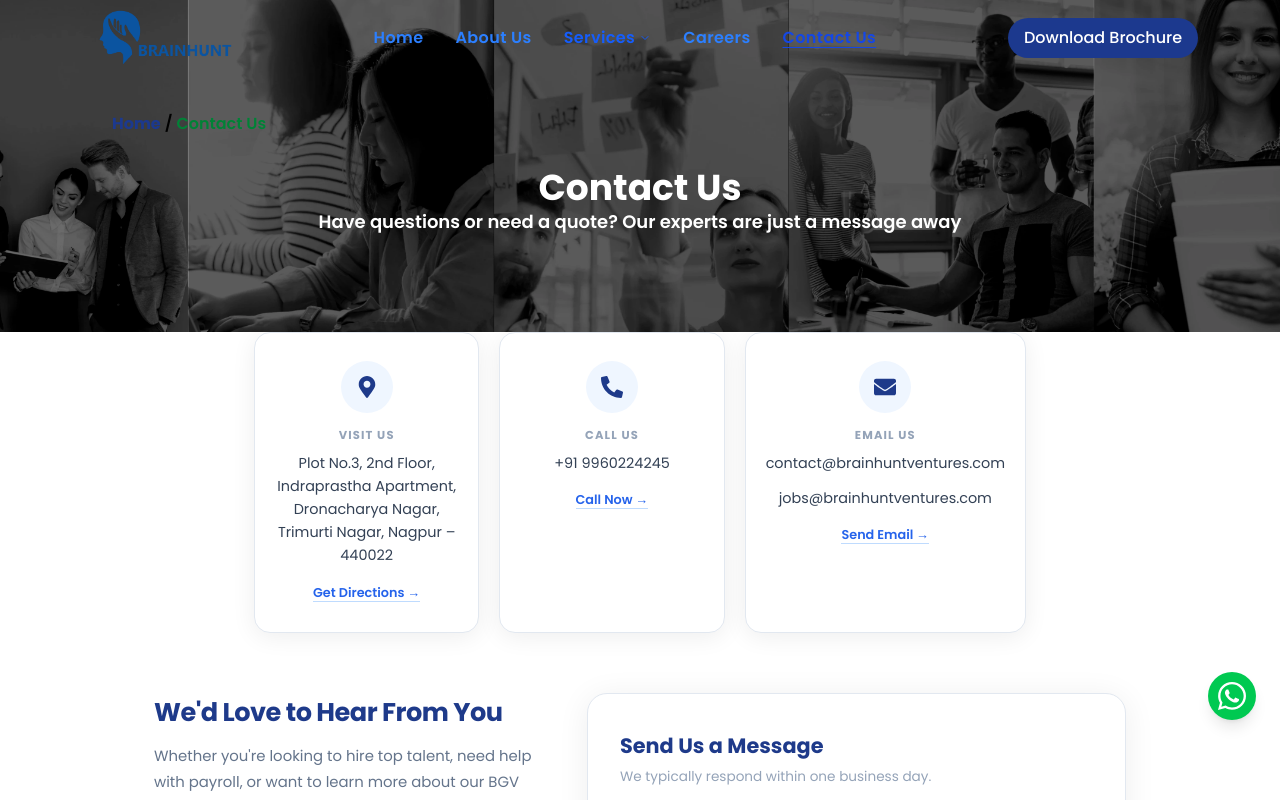
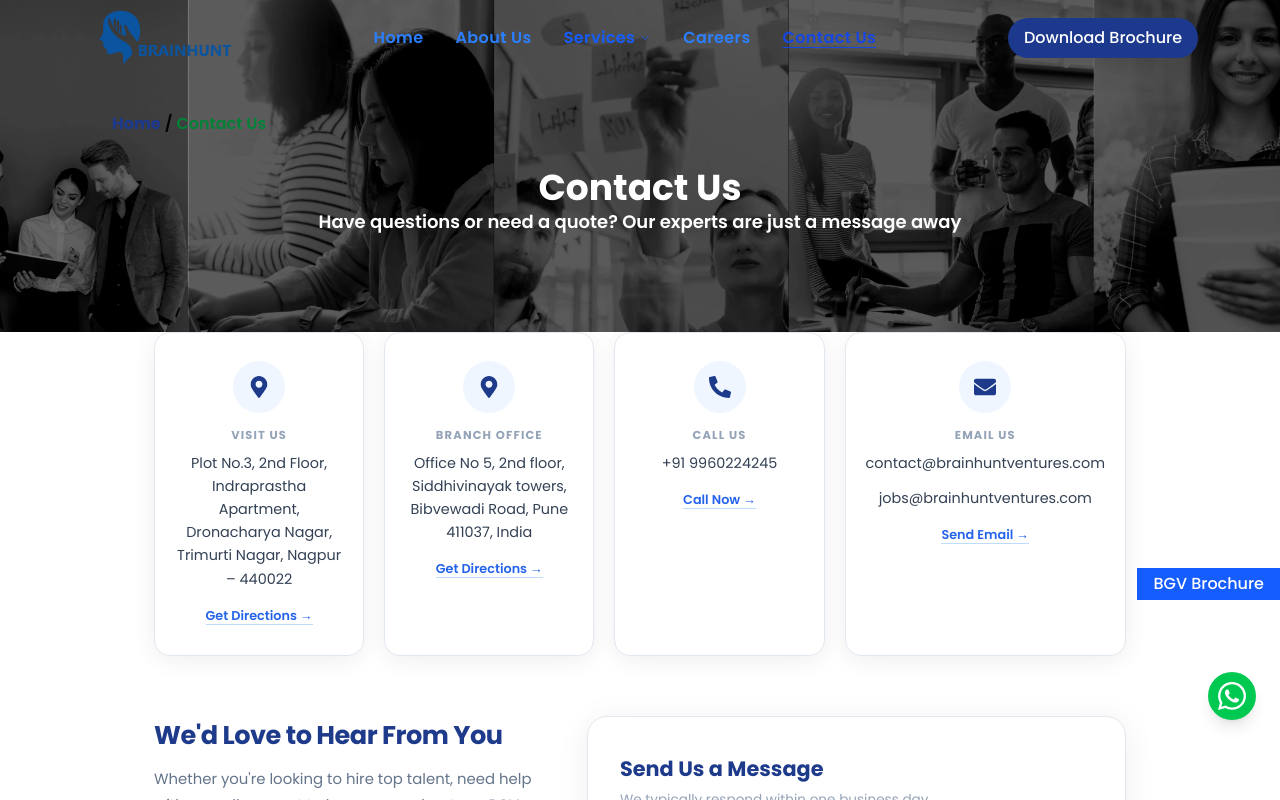
Before and after one commit to achalturkar/BrainhuntVentures, a Next.js app: page /contact in a window 1280 px wide. Shown: the top 800 px of the page. Built offline with nearby package versions, Linux system fonts and the light colour scheme.

Commit message:
address brochure add

```diff
--- a/app/layout.js
+++ b/app/layout.js
@@ -4,6 +4,7 @@ import TopUpButton from "@/components/TopUpButton/TopUpButton";
 import Whatsapp from "@/components/Whatsapp/Whatsapp";
 import Navbar from "@/components/Navbar/Navbar";
 import Footer from "@/components/Footer/Footer";
+import BgvButton from "@/components/BGV/BgvButton";
 
 const poppins = Poppins({
   subsets: ['latin'],
@@ -27,6 +28,7 @@ export default function RootLayout({ children }) {
         {children}
         <TopUpButton />
         <Whatsapp />
+        <BgvButton/>
         <Footer/>
       </body>
     </html>
--- /dev/null
+++ b/components/BGV/BgvButton.jsx
@@ -0,0 +1,18 @@
+import Link from "next/link";
+
+
+
+const BgvButton = () => {
+
+
+    return (
+        <Link href="/BVPL Background-Verification-Services.pdf" target="/blank">
+
+            <div className=" fixed bottom-50 right-0 p-1 bg-blue-600 text-white px-4 font-medium cursor-pointer hover:bg-blue-800 transition">
+            BGV Brochure
+            </div>
+        </Link>
+    )
+}
+
+export default BgvButton;
--- a/components/ContactPage/ContactPage.jsx
+++ b/components/ContactPage/ContactPage.jsx
@@ -34,6 +34,16 @@ const infoCards = [
     content:
       'Plot No.3, 2nd Floor, Indraprastha Apartment, Dronacharya Nagar, Trimurti Nagar, Nagpur – 440022',
     link: 'https://maps.app.goo.gl/PRN4ZYVoDxMU9yav5',
+    linkLabel: 'Get Directions',
+    color: '#1e3a8a',
+    bg: '#eff6ff',
+  },
+  {
+    icon: <FaMapMarkerAlt size={22} />,
+    title: 'Branch Office',
+    content:
+      'Office No 5, 2nd floor, Siddhivinayak towers, Bibvewadi Road, Pune 411037, India',
+    link: 'https://maps.app.goo.gl/8Eqm48maYwbauaw66',
     linkLabel: 'Get Directions',
     color: '#1e3a8a',
     bg: '#eff6ff',
@@ -229,9 +239,9 @@ export default function ContactPage() {
         /* info cards */
         .info-grid {
           display: grid;
-          grid-template-columns: repeat(3, 1fr);
+          grid-template-columns: repeat(4, 1fr);
           gap: 20px;
-          max-width: 900px;
+          max-width: 1100px;
           margin: -36px auto 0;
           padding: 0 5vw;
           position: relative; z-index: 10;
--- a/components/Hero/Hero.jsx
+++ b/components/Hero/Hero.jsx
@@ -388,7 +388,7 @@ export default function Hero() {
           </p>
 
           <p className="hero-desc">
-            At BrainHunt Ventures, we deliver tailored HR solutions that simplify
+            At BrainHunt Ventures, we deliver tailored BGV Verification, HR solutions that simplify
             staffing, streamline compliance, and empower your business to grow
             with the right talent — fast, reliable, and efficient.
           </p>
--- a/components/Whatsapp/Whatsapp.jsx
+++ b/components/Whatsapp/Whatsapp.jsx
@@ -5,9 +5,22 @@ import { FaWhatsapp } from "react-icons/fa";
 
 
 const Whatsapp = () => {
-    const phoneNumber = "917720084773";
-        const message = "Hello, I'm interested in your services!";
+    const phoneNumber = "919960224245";
 
+    const message = `Hello Brainhunt Ventures Team,
+
+We are exploring reliable workforce solutions and would like to discuss your services, including:
+
+• Background Verification (15+ Verification Parameters)
+• Recruitment & Executive Search
+• HR Outsourcing
+• Staffing Solutions
+
+Please share your service portfolio and arrange a consultation with your team.
+
+Looking forward to connecting.
+
+Thank you.`;
     const whatsappURL = `https://wa.me/${phoneNumber}?text=${encodeURIComponent(message)}`;
 
     return (
@@ -17,7 +30,7 @@ const Whatsapp = () => {
             rel="noopener noreferrer"
             className="fixed bottom-20 right-6 bg-green-500 hover:bg-green-600 text-white font-bold py-2 px-2 rounded-full shadow-lg z-50"
         >
-            <FaWhatsapp className="text-white font-bold size-8"/>
+            <FaWhatsapp className="text-white font-bold size-8" />
         </a>
     );
 };
```
Also changed, not shown: 1 other file (tests, documents, lock files or other folders).
